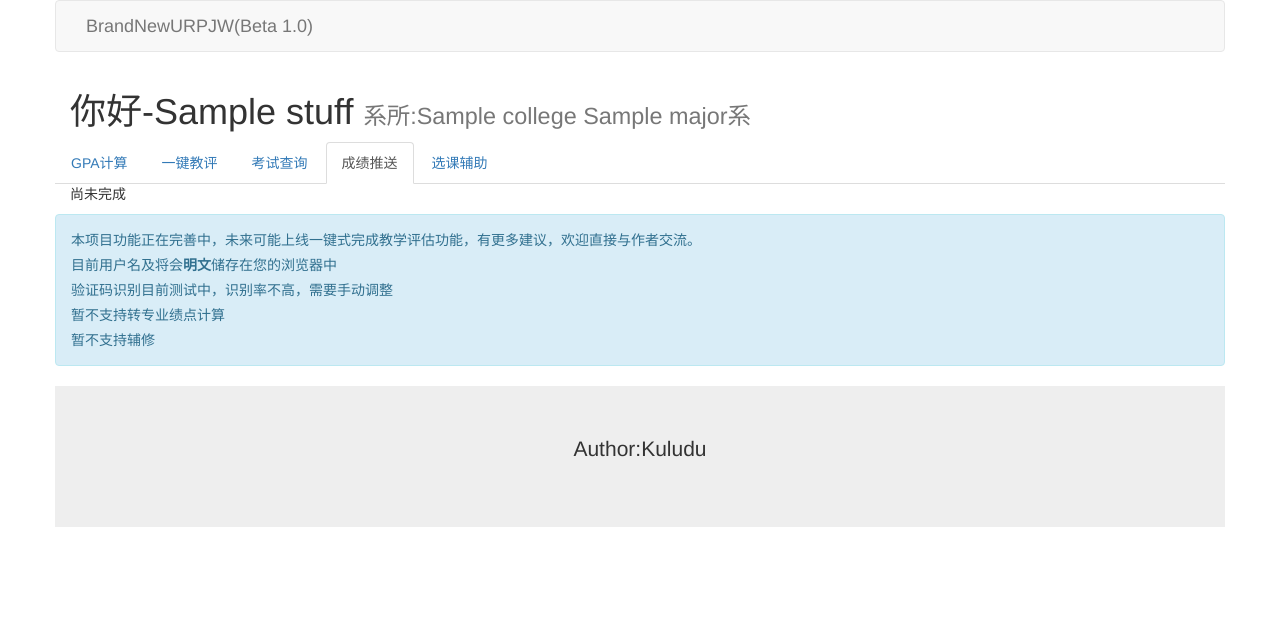
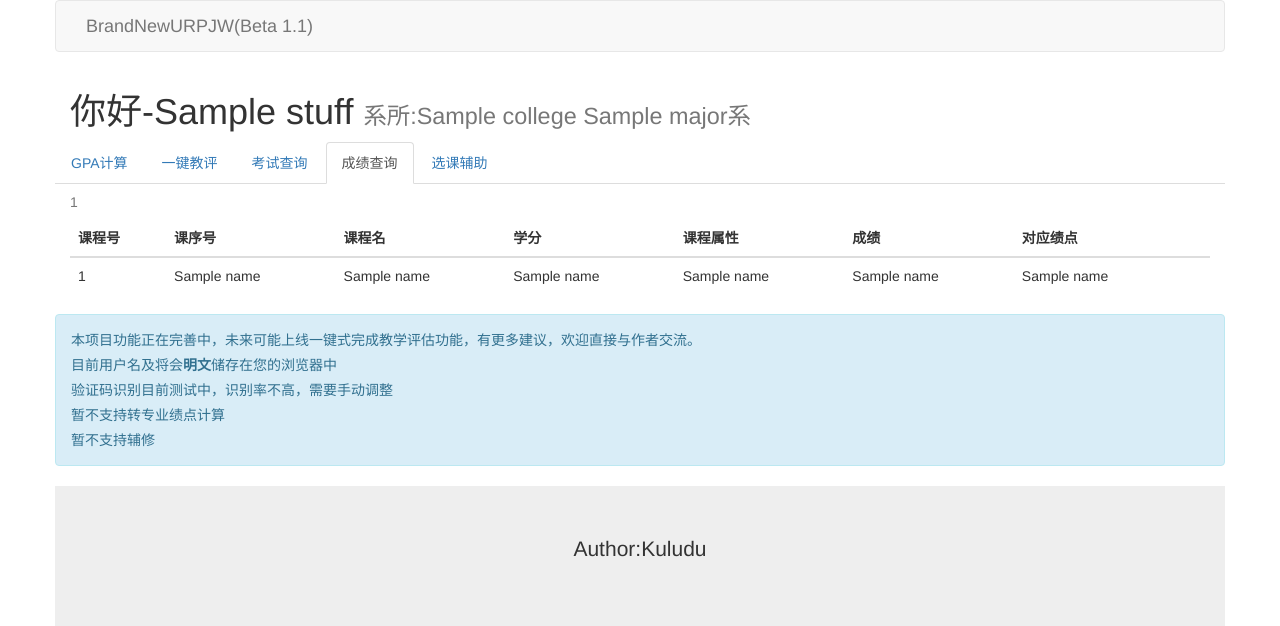
Before and after one commit to Kuludu/BrandNewURPJW, a Flask app: template templates/manage.html in a window 1280 px wide, after a click on "成绩查询". Shown: the top 626 px of the page. Run offline with Flask 2, Linux system fonts and the light colour scheme; the template is opened without the code that fills it: most values are stand-ins (such as "Sample title", 1, 10 or a date in 2020).

Commit message:
完成成绩查询

```diff
--- /dev/null
+++ b/templates/grade.html
@@ -0,0 +1,30 @@
+{% for term in stuff.terms %}
+<table class="table">
+    <caption>{{ term[0] }}</caption>
+    <thead>
+        <tr>
+          <th>课程号</th>
+          <th>课序号</th>
+          <th>课程名</th>
+          <th>学分</th>
+          <th>课程属性</th>
+          <th>成绩</th>
+          <th>对应绩点</th>
+        <th>
+    </tr>
+ </thead>
+ <tbody>
+ 	{% for course in term[6] %}
+    <tr>
+      <td>{{ course[0] }}</td>
+      <td>{{ course[1] }}</td>
+      <td>{{ course[2] }}</td>
+      <td>{{ course[3] }}</td>
+      <td>{{ course[4] }}</td>
+      <td>{{ course[5] }}</td>
+      <td>{{ course[6] }}</td>
+    </tr>
+    {% endfor %}
+ </tbody>
+</table>
+{% endfor %}
--- a/templates/header.html
+++ b/templates/header.html
@@ -2,7 +2,7 @@
 	<nav class="container navbar navbar-default" role="navigation">
 		<div class="container-fluid">
 			<div class="navbar-header">
-				<a class="navbar-brand">BrandNewURPJW(Beta 1.0)</a>
+				<a class="navbar-brand">BrandNewURPJW(Beta 1.1)</a>
 			</div>
 
 			{% if session['login'] == 1 %}
--- a/templates/manage.html
+++ b/templates/manage.html
@@ -26,7 +26,7 @@
 				<a href="#exam" data-toggle="tab">考试查询</a>
 			</li>
 			<li>
-				<a href="#grade" data-toggle="tab">成绩推送</a>
+				<a href="#grade" data-toggle="tab">成绩查询</a>
 			</li>
 			<li>
 				<a href="#course" data-toggle="tab">选课辅助</a>
@@ -51,7 +51,7 @@
 			</div>
 			<div class="tab-pane fade" id="grade">
 				<div class="container">
-					<p>尚未完成</p>
+					{% include 'grade.html' %}
 				</div>
 			</div>
 			<div class="tab-pane fade" id="course">
```
Also changed, not shown: student.py (+24 -9 lines), templates/gpa.html (+6 -6 lines), README.md.
